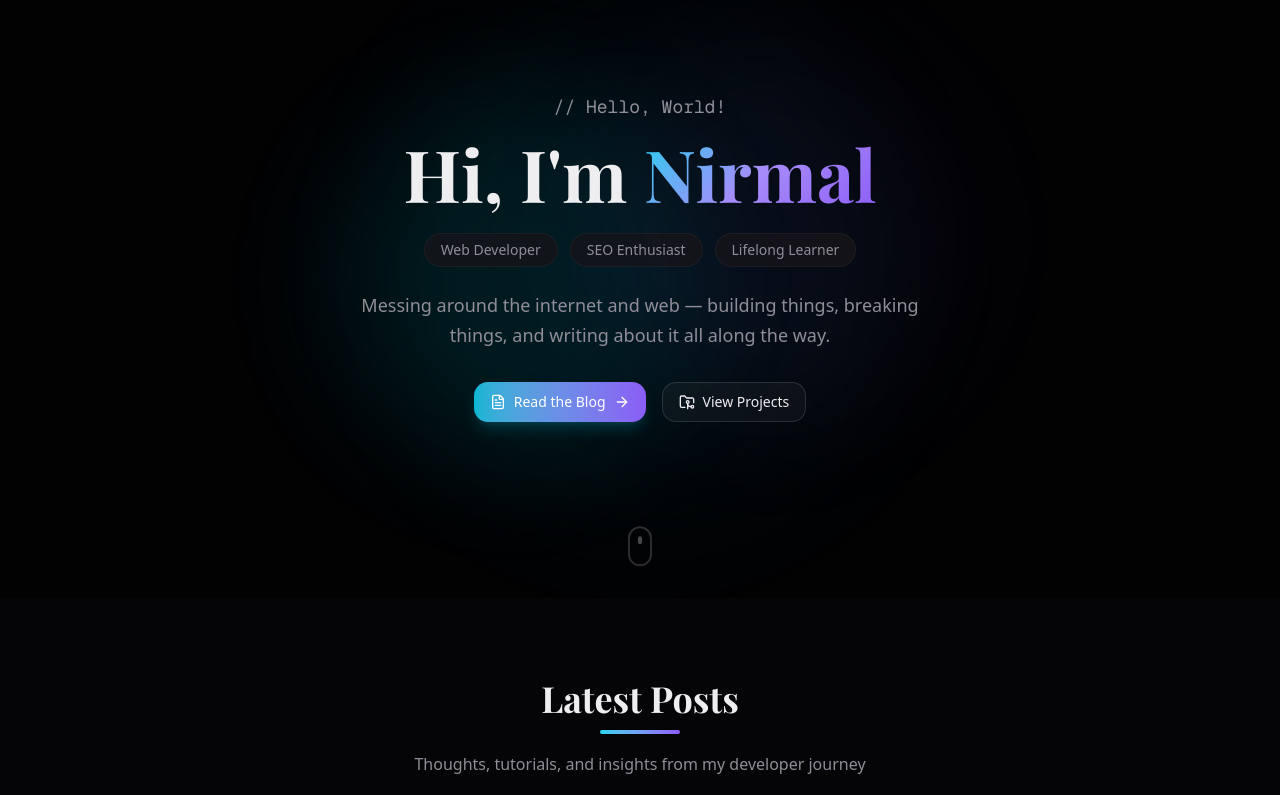
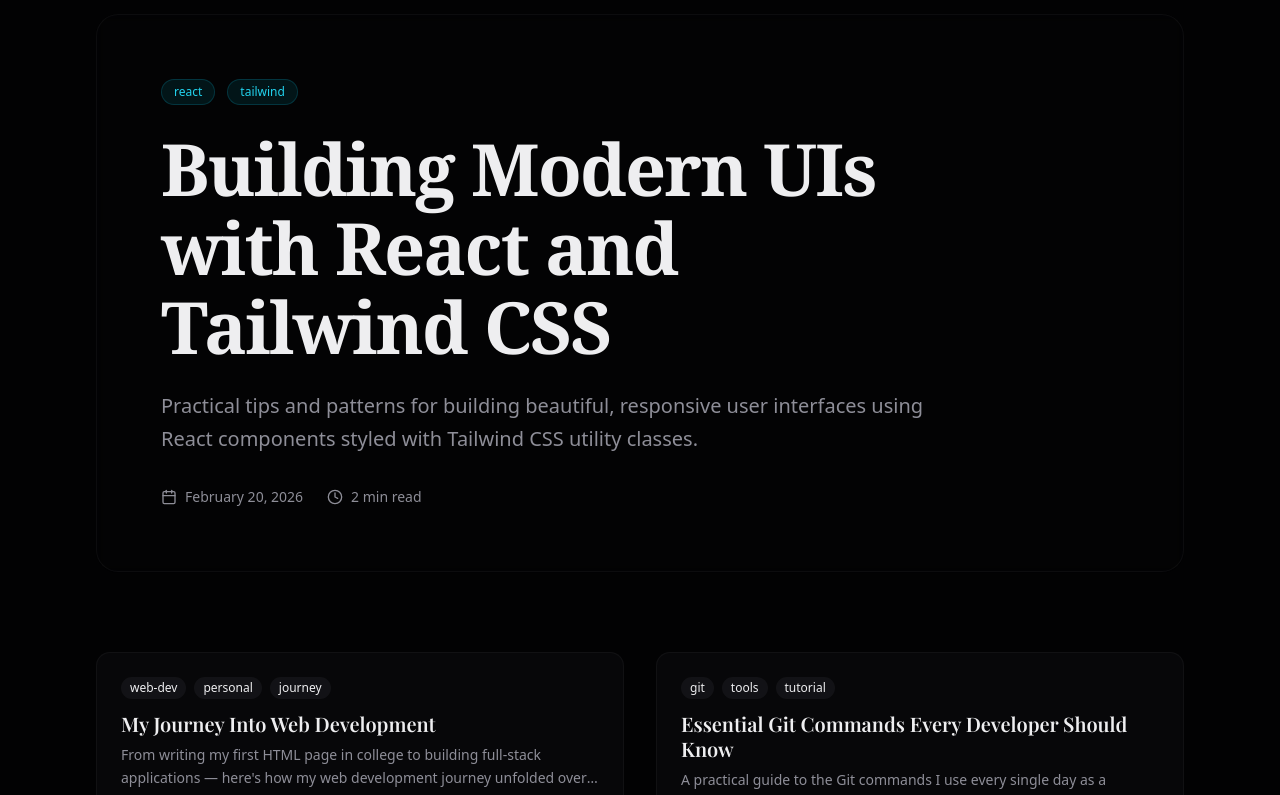
Before and after one commit to iam-neo/Neo-Blog, a Next.js app: page / in a window 1280 px wide. Shown: the part 460-1255 px from the top of the page. Built offline with nearby package versions, Linux system fonts and the light colour scheme; a web font is replaced by a local one.

Commit message:
refactor: redesign homepage to feature an editorial hero layout

```diff
--- a/package.json
+++ b/package.json
@@ -23,7 +23,8 @@
     "react-dom": "19.2.3",
     "rehype-pretty-code": "^0.14.1",
     "shiki": "^3.22.0",
-    "tailwind-merge": "^3.5.0"
+    "tailwind-merge": "^3.5.0",
+    "unified": "^11.0.5"
   },
   "devDependencies": {
     "@tailwindcss/postcss": "^4",
--- a/src/app/blog/[slug]/page.tsx
+++ b/src/app/blog/[slug]/page.tsx
@@ -4,6 +4,7 @@
 import type { Metadata } from "next";
 import { MDXRemote } from "next-mdx-remote/rsc";
 import rehypePrettyCode from "rehype-pretty-code";
+import type { Pluggable } from "unified";
 import { Calendar, Clock, ArrowLeft, Tag, Github, Twitter } from "lucide-react";
 import { Badge } from "@/components/ui/badge";
 import { Separator } from "@/components/ui/separator";
@@ -59,7 +60,7 @@
                         keepBackground: false,
                     },
                 ],
-            ] as unknown[],
+            ] as Pluggable[],
         },
     };
 
--- a/src/app/page.tsx
+++ b/src/app/page.tsx
@@ -1,9 +1,7 @@
-import { HeroSection } from "./sections/hero";
-import { FeaturedPosts } from "./sections/featured-posts";
+import { FeaturedPosts } from "@/app/sections/featured-posts";
 export default function HomePage() {
   return (
     <>
-      <HeroSection />
       <FeaturedPosts />
     </>
   );
--- a/src/app/sections/featured-posts.tsx
+++ b/src/app/sections/featured-posts.tsx
@@ -1,7 +1,7 @@
 import Link from "next/link";
-import { ArrowRight } from "lucide-react";
+import { ArrowRight, Clock, Calendar } from "lucide-react";
 import { Button } from "@/components/ui/button";
-import { SectionHeading } from "@/components/section-heading";
+import { Badge } from "@/components/ui/badge";
 import { BlogCard } from "@/components/blog-card";
 import { getAllPosts } from "@/lib/posts";
 
@@ -10,17 +10,63 @@
 
     if (posts.length === 0) return null;
 
+    const heroPost = posts[0];
+    const secondaryPosts = posts.slice(1);
+
     return (
-        <section className="py-20 bg-muted/20">
+        <section className="py-12 md:py-20 lg:py-24">
             <div className="max-w-6xl mx-auto px-4 sm:px-6 lg:px-8">
-                <SectionHeading
-                    title="Latest Posts"
-                    subtitle="Thoughts, tutorials, and insights from my developer journey"
-                />
 
-                <div className="grid grid-cols-1 lg:grid-cols-3 gap-6 mb-8">
-                    {posts.map((post, i) => (
-                        <div key={post.slug} className={i === 0 ? "lg:col-span-2 h-full" : "col-span-1 h-full"}>
+                {/* Main Editorial Hero Post */}
+                <Link href={`/blog/${heroPost.slug}`} className="block group mb-12 lg:mb-20">
+                    <article className="relative overflow-hidden rounded-3xl border border-border/50 bg-card/30 backdrop-blur-sm p-8 md:p-12 lg:p-16 transition-all duration-500 hover:shadow-2xl hover:shadow-cyan-500/10 hover:border-cyan-500/30">
+                        {/* Background subtle gradient for the hero card */}
+                        <div className="absolute inset-0 bg-gradient-to-br from-cyan-500/5 via-transparent to-violet-500/5 opacity-0 group-hover:opacity-100 transition-opacity duration-500" />
+
+                        <div className="relative z-10 max-w-3xl">
+                            {/* Tags */}
+                            <div className="flex flex-wrap gap-3 mb-6">
+                                {heroPost.tags.slice(0, 2).map((tag) => (
+                                    <Badge key={tag} variant="secondary" className="px-3 py-1 rounded-full bg-cyan-500/10 text-cyan-400 border-cyan-500/20 hover:bg-cyan-500/20 transition-colors">
+                                        {tag}
+                                    </Badge>
+                                ))}
+                            </div>
+
+                            {/* Title */}
+                            <h2 className="text-4xl sm:text-5xl lg:text-7xl font-bold mb-6 leading-[1.1] font-serif tracking-tight text-foreground group-hover:text-cyan-400 transition-colors duration-300">
+                                {heroPost.title}
+                            </h2>
+
+                            {/* Excerpt */}
+                            <p className="text-lg md:text-xl text-muted-foreground mb-8 leading-relaxed line-clamp-3">
+                                {heroPost.excerpt}
+                            </p>
+
+                            {/* Meta */}
+                            <div className="flex items-center gap-6 text-sm text-muted-foreground">
+                                <span className="flex items-center gap-2">
+                                    <Calendar className="w-4 h-4" />
+                                    {new Date(heroPost.date).toLocaleDateString("en-US", {
+                                        month: "long",
+                                        day: "numeric",
+                                        year: "numeric",
+                                    })}
+                                </span>
+                                <span className="flex items-center gap-2">
+                                    <Clock className="w-4 h-4" />
+                                    {heroPost.readingTime}
+                                </span>
+                            </div>
+                        </div>
+                    </article>
+                </Link>
+
+                {/* Secondary Posts Grid */}
+                {secondaryPosts.length > 0 && (
+                    <div className="grid grid-cols-1 md:grid-cols-2 gap-6 lg:gap-8 mb-16">
+                        {secondaryPosts.map((post, i) => (
+                            <div key={post.slug} className="h-full">
                                 <BlogCard
                                     slug={post.slug}
                                     title={post.title}
@@ -28,20 +74,23 @@
                                     date={post.date}
                                     readingTime={post.readingTime}
                                     tags={post.tags}
-                                index={i}
+                                    index={i + 1}
                                 />
                             </div>
                         ))}
                     </div>
+                )}
 
-                <div className="text-center">
+                {/* View All CTA */}
+                <div className="flex justify-center">
                     <Link href="/blog">
-                        <Button variant="outline" className="rounded-xl gap-2 border-border/50">
-                            View All Posts
-                            <ArrowRight className="w-4 h-4" />
+                        <Button size="lg" className="rounded-full px-8 h-14 text-base font-medium bg-foreground text-background hover:bg-muted-foreground transition-all gap-2 group shadow-lg">
+                            Explore All Posts
+                            <ArrowRight className="w-4 h-4 group-hover:translate-x-1 transition-transform" />
                         </Button>
                     </Link>
                 </div>
+
             </div>
         </section>
     );
--- a/src/app/sections/hero.tsx
+++ /dev/null
@@ -1,117 +0,0 @@
-"use client";
-
-import Link from "next/link";
-import { motion } from "framer-motion";
-import { ArrowRight, FileText, FolderGit2 } from "lucide-react";
-import { Button } from "@/components/ui/button";
-
-const roles = ["Web Developer", "SEO Enthusiast", "Lifelong Learner"];
-
-export function HeroSection() {
-    return (
-        <section className="relative min-h-[85vh] flex items-center justify-center overflow-hidden">
-            {/* Background gradient blobs */}
-            <div className="absolute inset-0 -z-10">
-                <div className="absolute top-1/4 left-1/4 w-96 h-96 bg-cyan-500/10 rounded-full blur-3xl animate-pulse" />
-                <div className="absolute bottom-1/4 right-1/4 w-96 h-96 bg-violet-500/10 rounded-full blur-3xl animate-pulse" style={{ animationDelay: "1s" }} />
-                <div className="absolute top-1/2 left-1/2 -translate-x-1/2 -translate-y-1/2 w-[500px] h-[500px] bg-cyan-500/5 rounded-full blur-3xl" />
-            </div>
-
-            <div className="max-w-4xl mx-auto px-4 sm:px-6 lg:px-8 text-center">
-                {/* Greeting */}
-                <motion.p
-                    initial={{ opacity: 0, y: 20 }}
-                    animate={{ opacity: 1, y: 0 }}
-                    transition={{ duration: 0.5 }}
-                    className="text-muted-foreground text-lg mb-4 font-mono"
-                >
-                    {"// Hello, World!"}
-                </motion.p>
-
-                {/* Name */}
-                <motion.h1
-                    initial={{ opacity: 0, y: 20 }}
-                    animate={{ opacity: 1, y: 0 }}
-                    transition={{ duration: 0.5, delay: 0.15 }}
-                    className="text-5xl sm:text-6xl lg:text-7xl font-bold mb-6"
-                >
-                    {"Hi, I'm "}
-                    <span className="gradient-text">Nirmal</span>
-                </motion.h1>
-
-                {/* Roles */}
-                <motion.div
-                    initial={{ opacity: 0, y: 20 }}
-                    animate={{ opacity: 1, y: 0 }}
-                    transition={{ duration: 0.5, delay: 0.3 }}
-                    className="flex flex-wrap justify-center gap-3 mb-6"
-                >
-                    {roles.map((role) => (
-                        <span
-                            key={role}
-                            className="px-4 py-1.5 text-sm rounded-full bg-muted/80 text-muted-foreground border border-border/50"
-                        >
-                            {role}
-                        </span>
-                    ))}
-                </motion.div>
-
-                {/* Tagline */}
-                <motion.p
-                    initial={{ opacity: 0, y: 20 }}
-                    animate={{ opacity: 1, y: 0 }}
-                    transition={{ duration: 0.5, delay: 0.45 }}
-                    className="text-lg text-muted-foreground max-w-xl mx-auto mb-8 leading-relaxed"
-                >
-                    Messing around the internet and web — building things, breaking things,
-                    and writing about it all along the way.
-                </motion.p>
-
-                {/* CTAs */}
-                <motion.div
-                    initial={{ opacity: 0, y: 20 }}
-                    animate={{ opacity: 1, y: 0 }}
-                    transition={{ duration: 0.5, delay: 0.6 }}
-                    className="flex flex-wrap justify-center gap-4"
-                >
-                    <Link href="/blog">
-                        <Button
-                            size="lg"
-                            className="rounded-xl bg-gradient-to-r from-cyan-500 to-violet-500 hover:from-cyan-400 hover:to-violet-400 text-white border-0 gap-2 shadow-lg shadow-cyan-500/20"
-                        >
-                            <FileText className="w-4 h-4" />
-                            Read the Blog
-                            <ArrowRight className="w-4 h-4" />
-                        </Button>
-                    </Link>
-                    <Link href="/projects">
-                        <Button
-                            size="lg"
-                            variant="outline"
-                            className="rounded-xl gap-2 border-border/50 hover:bg-muted/50"
-                        >
-                            <FolderGit2 className="w-4 h-4" />
-                            View Projects
-                        </Button>
-                    </Link>
-                </motion.div>
-
-                {/* Scroll indicator */}
-                <motion.div
-                    initial={{ opacity: 0 }}
-                    animate={{ opacity: 1 }}
-                    transition={{ delay: 1.5 }}
-                    className="absolute bottom-8 left-1/2 -translate-x-1/2"
-                >
-                    <motion.div
-                        animate={{ y: [0, 8, 0] }}
-                        transition={{ duration: 2, repeat: Infinity }}
-                        className="w-6 h-10 rounded-full border-2 border-muted-foreground/30 flex justify-center pt-2"
-                    >
-                        <div className="w-1 h-2 rounded-full bg-muted-foreground/50" />
-                    </motion.div>
-                </motion.div>
-            </div>
-        </section>
-    );
-}
```
Also changed, not shown: 1 other file (tests, documents, lock files or other folders). Lines whose indentation alone changed are shown as unchanged.
